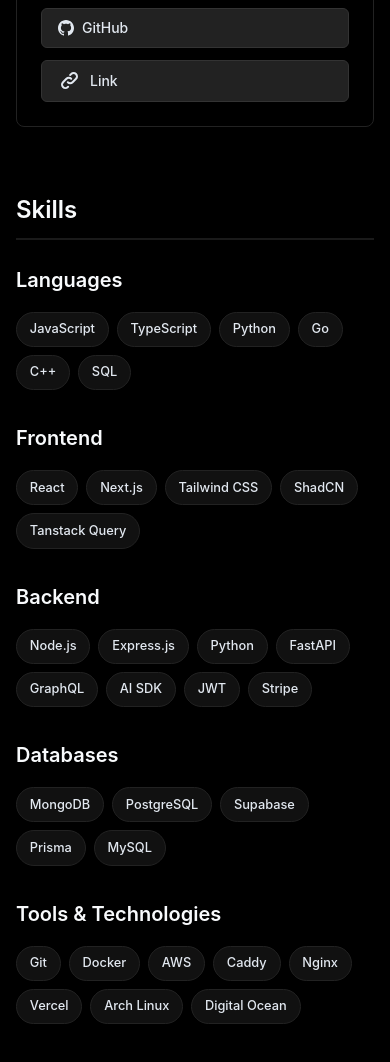
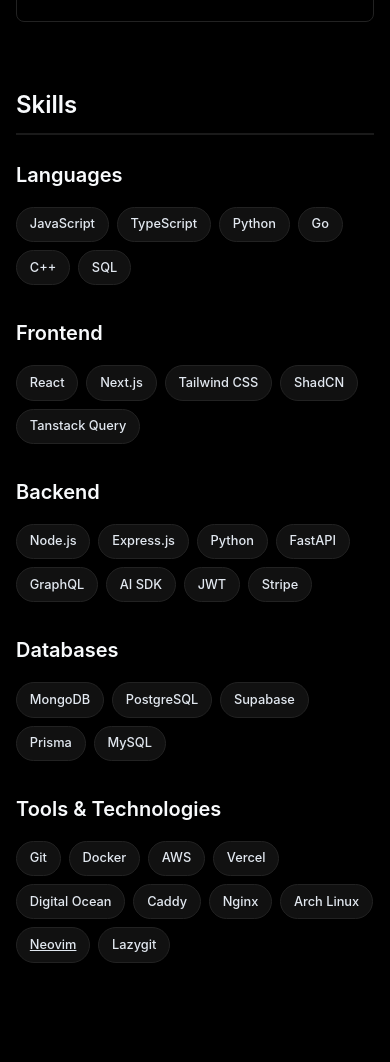
Before and after one commit to yashdodani/yashdodani.github.io, a plain HTML site: page index.html in a window 390 px wide. Shown: the part 2575-3637 px from the top of the page. Drawn offline with Linux system fonts and the light colour scheme.

```diff
--- a/index.html
+++ b/index.html
@@ -248,11 +248,13 @@
               <span class="skill-badge">Git</span>
               <span class="skill-badge">Docker</span>
               <span class="skill-badge">AWS</span>
+              <span class="skill-badge">Vercel</span>
+              <span class="skill-badge">Digital Ocean</span>
               <span class="skill-badge">Caddy</span>
               <span class="skill-badge">Nginx</span>
-              <span class="skill-badge">Vercel</span>
               <span class="skill-badge">Arch Linux</span>
-              <span class="skill-badge">Digital Ocean</span>
+                            <span class="skill-badge"><a class='config' href='https://github.com/yashdodani/config'>Neovim</a></span>
+              <span class="skill-badge">Lazygit</span>
             </div>
           </div>
         </section>
--- a/style.css
+++ b/style.css
@@ -254,6 +254,11 @@ body {
   border-color: #333333;
 }
 
+.config {
+  text-decoration: "underline";
+  color: #e2e8f0;
+}
+
 /* Responsive Design */
 @media (max-width: 768px) {
   .container {
@@ -315,7 +320,7 @@ body {
     font-size: 1.5rem;
   }
 
-  .project-actions {
-    flex-direction: column;
-  }
+  /* .project-actions { */
+  /*   flex-direction: column; */
+  /* } */
 }
```
